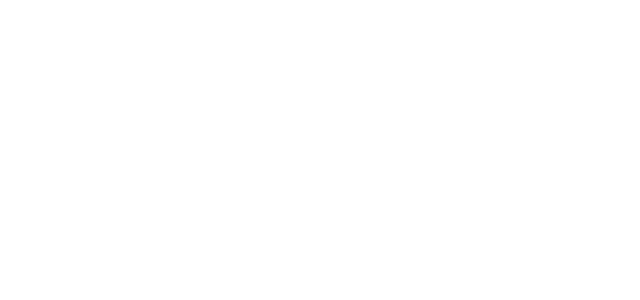
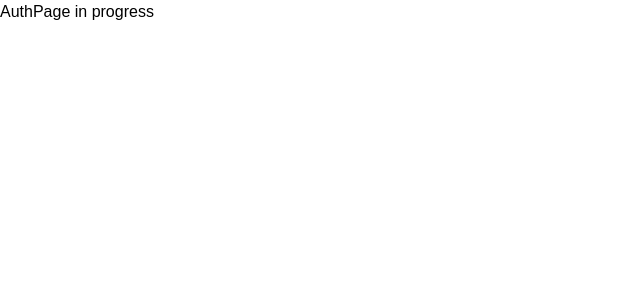
Before and after one commit to SepideNorouzi/FlashLingo, a React (Vite) app: page /auth in a window 1280 px wide. Before the commit this address had no page. Shown: the top 300 px of the page, without its empty margins (0-640 px from the left). Built offline with nearby package versions, Linux system fonts and the light colour scheme; a web font is replaced by a local one.

Commit message:
initialize intro page

```diff
--- a/src/app/Router.tsx
+++ b/src/app/Router.tsx
@@ -4,14 +4,16 @@
 import Flashcard from "../pages/FlashCard";
 import StudyLayout from "../layout/StudyLayout";
 import Intro from "../pages/Intro";
+import AuthPage from "../pages/AuthPage";
 
 function Router() {
   return (
     <div>
       <Routes>
-        <Route path="/intro" element={<Intro />} />
+        <Route path="/" element={<Intro />} />
+        <Route path="/auth" element={<AuthPage />} />
         <Route element={<MainLayout />}>
-          <Route path="/" element={<Dashboard />} />
+          <Route path="/dashboard" element={<Dashboard />} />
         </Route>
 
         <Route element={<StudyLayout />}>
--- a/src/pages/AuthPage.tsx
+++ b/src/pages/AuthPage.tsx
@@ -1,5 +1,5 @@
 function AuthPage() {
-  return <div>AuthPage</div>;
+  return <div>AuthPage in progress</div>;
 }
 
 export default AuthPage;
```
